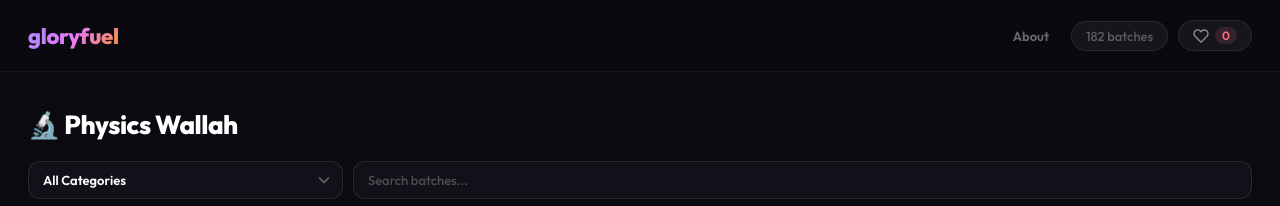
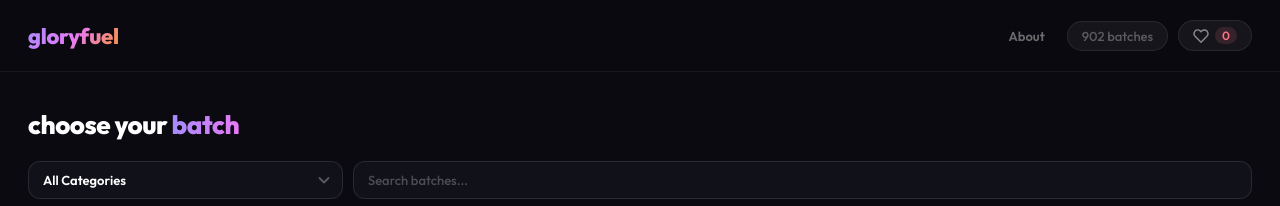
Before and after one commit to khushalbhardwaj/pw.gloryfuel, a website: page index.html in a window 1280 px wide. Shown: the top 206 px of the page. Drawn offline with Linux system fonts and the light colour scheme; no server answers.

Commit message:
Add files via upload

```diff
--- a/index.html
+++ b/index.html
@@ -12,7 +12,7 @@
 <body>
     <header>
         <button id="nav-back-btn" class="nav-back-btn" style="display:none">←</button>
-        <a href="/" class="brand" style="text-decoration:none;color:inherit">gloryfuel</a>
+        <div class="brand">gloryfuel</div>
         <div class="header-right">
           <button id="about-btn" onclick="location.href='about.html'">About</button>
           <div class="batch-count">0 batches</div>
--- a/script.js
+++ b/script.js
@@ -417,37 +417,20 @@ function categorizeBatches(batches) {
 // ---- INIT ----
 async function initApp() {
   const catFilter = document.getElementById('cat-filter');
-  // Read mode from URL: ?mode=pw or ?mode=khazana
-  const params = new URLSearchParams(location.search);
-  const mode = params.get('mode') || 'pw';
-  const modeLabel = mode === 'khazana' ? 'Khazana' : 'Physics Wallah';
-  document.querySelector('.page-title').innerHTML = mode === 'khazana' ? '📚 Khazana' : '🔬 Physics Wallah';
   try {
     // Load batches.json statically from CDN (avoids Render cold start)
     const resp = await fetch('/batches.json');
     const rawBatches = await resp.json();
     const data = categorizeBatches(rawBatches);
     allBatches = data.catMap || {};
-    // Filter by mode (new/ongoing vs old)
-    const cutoff = Math.floor(Date.now() / 1000) - 240 * 86400; // 8 months ago
-    for (const cat of Object.keys(allBatches)) {
-      allBatches[cat] = allBatches[cat].filter(b => {
-        const ts = b._id ? parseInt(b._id.substring(0, 8), 16) : 0;
-        return mode === 'khazana' ? ts < cutoff : ts >= cutoff;
-      });
-      if (allBatches[cat].length === 0) delete allBatches[cat];
-    }
     const total = Object.values(allBatches).reduce((s, a) => s + a.length, 0);
-    document.querySelector('.batch-count').textContent = `${total} ${modeLabel} batches`;
+    document.querySelector('.batch-count').textContent = `${total} batches`;
     // Populate dropdown
     const sel = document.getElementById('cat-select');
     sel.innerHTML = '<option value="All">All Categories</option>';
-    const allCats = new Set(Object.keys(allBatches));
-    const sections = data.sections.filter(s => s.categories.some(c => allCats.has(c)));
-    sections.forEach(s => s.categories.forEach(c => { if (allCats.has(c)) allCats.add(c); }));
-    // Only show categories that have batches
-    const activeCats = Object.keys(allBatches).sort();
-    activeCats.forEach(c => { const o = document.createElement('option'); o.value = c; o.textContent = c; sel.appendChild(o); });
+    const allCats = new Set();
+    data.sections.forEach(s => s.categories.forEach(c => allCats.add(c)));
+    allCats.forEach(c => { const o = document.createElement('option'); o.value = c; o.textContent = c; sel.appendChild(o); });
     sel.onchange = () => filterByCategory(sel.value);
     document.getElementById('search-input').oninput = () => filterBatches();
     catFilter.style.display = 'flex';
--- a/server.js
+++ b/server.js
@@ -36,8 +36,7 @@ function serveWithKey(filePath, contentType) {
     });
   };
 }
-app.get('/', serveWithKey('splash.html', '.html'));
-app.get('/index.html', serveWithKey('index.html', '.html'));
+app.get('/', serveWithKey('index.html', '.html'));
 app.get('/config.js', serveWithKey('config.js', '.js'));
 app.get('/script.js', serveWithKey('script.js', '.js'));
 app.get('/admin.html', serveWithKey('admin.html', '.html'));
```
Also changed, not shown: data/notification.json (line endings or trailing spaces), vercel.json (added), 1 other file.
